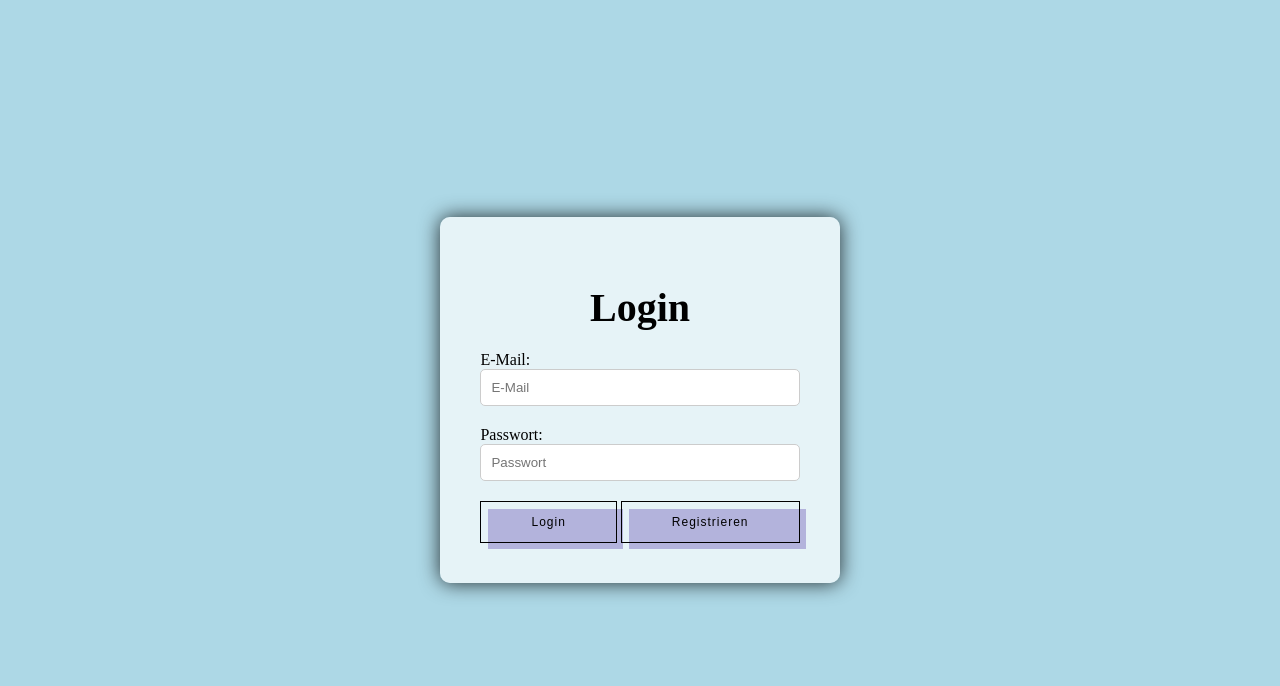
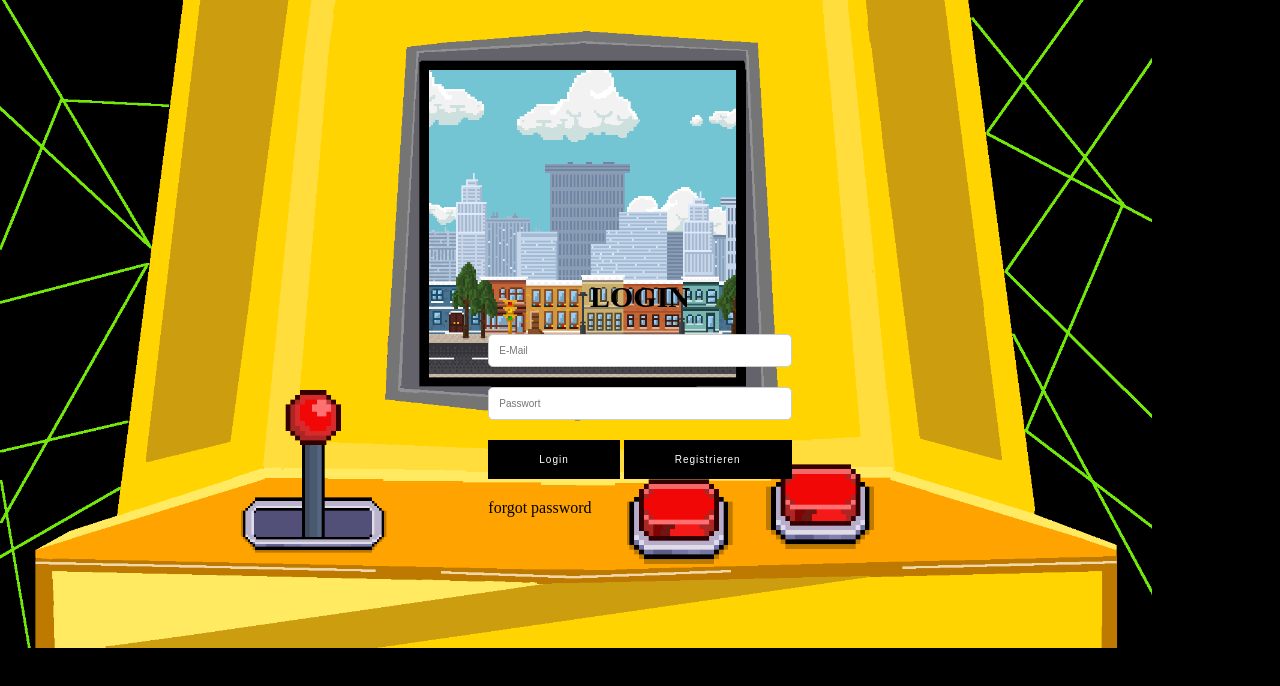
Before and after one commit to Nicolas070707/Bit-Bird, a website built with Vite: page Bit-Bird/index.html in a window 1280 px wide. Built offline with nearby package versions, Linux system fonts and the light colour scheme; no server answers.

Commit message:
10.01.2025
Gutes Neues JAhr

```diff
--- a/Bit-Bird/index.html
+++ b/Bit-Bird/index.html
@@ -1,29 +1,42 @@
 <!DOCTYPE html>
 <html lang="de">
   <head>
-  <meta charset="UTF-8">
-  <meta name="viewport" content="width=device-width, initial-scale=1.0">
+    <meta charset="UTF-8" />
+    <meta name="viewport" content="width=device-width, initial-scale=1.0" />
     <title>Login</title>
     <!-- Firebase Module Scripts -->
-  <script type="module" src="https://www.gstatic.com/firebasejs/10.5.0/firebase-app.js"></script>
-  <script type="module" src="https://www.gstatic.com/firebasejs/10.5.0/firebase-auth.js"></script>
-  <script type="module" src="https://www.gstatic.com/firebasejs/10.5.0/firebase-database.js"></script>
+    <script
+      type="module"
+      src="https://www.gstatic.com/firebasejs/10.5.0/firebase-app.js"
+    ></script>
+    <script
+      type="module"
+      src="https://www.gstatic.com/firebasejs/10.5.0/firebase-auth.js"
+    ></script>
+    <script
+      type="module"
+      src="https://www.gstatic.com/firebasejs/10.5.0/firebase-database.js"
+    ></script>
     <!-- Dein Login-Skript -->
     <script type="module" src="main.js" defer></script>
-  <link rel="stylesheet" href="style.css">
+    <link rel="stylesheet" href="style.css" />
   </head>
   <body>
     <div class="login-container">
-    <h1>Login</h1>
+      <h1>LOGIN</h1>
       <form id="login-form">
         <div>
-        <label for="email">E-Mail:</label>
           <input type="email" id="email" placeholder="E-Mail" required />
         </div>
         <div>
-        <label for="password">Passwort:</label>
-        <input type="password" id="password" placeholder="Passwort" required />
+          <input
+            type="password"
+            id="password"
+            placeholder="Passwort"
+            required
+          />
         </div>
+        <div>
           <button class="button-52" type="submit">Login</button>
           <button
             onclick="window.location.href='./sign.html'"
@@ -33,6 +46,12 @@
           >
             Registrieren
           </button>
+        </div>
+        <a
+          onclick="window.location.href='./password_reset.html'"
+          style="font-weight: 1800" style="color: white;"
+          >forgot password</a
+        >
       </form>
     </div>
   </body>
--- a/Bit-Bird/main.js
+++ b/Bit-Bird/main.js
@@ -1,6 +1,6 @@
-import {getAuth, signInWithEmailAndPassword,} from "https://www.gstatic.com/firebasejs/10.5.0/firebase-auth.js";
+import { getAuth, signInWithEmailAndPassword, sendPasswordResetEmail } from "https://www.gstatic.com/firebasejs/10.5.0/firebase-auth.js";
 import { initializeApp } from "https://www.gstatic.com/firebasejs/10.5.0/firebase-app.js";
-import {getDatabase, ref, get,} from "https://www.gstatic.com/firebasejs/10.5.0/firebase-database.js";
+import { getDatabase, ref, get } from "https://www.gstatic.com/firebasejs/10.5.0/firebase-database.js";
 
 const firebaseConfig = {
   apiKey: import.meta.env.VITE_API_KEY,
@@ -18,9 +18,8 @@ const auth = getAuth(app);
 const database = getDatabase(app);
 
 document.addEventListener("DOMContentLoaded", () => {
-  document
-    .getElementById("login-form")
-    .addEventListener("submit", async (event) => {
+  // Login-Formular
+  document.getElementById("login-form").addEventListener("submit", async (event) => {
     event.preventDefault();
 
     const email = document.getElementById("email").value;
@@ -32,11 +31,7 @@ document.addEventListener("DOMContentLoaded", () => {
     }
 
     try {
-        const userCredential = await signInWithEmailAndPassword(
-          auth,
-          email,
-          password
-        );
+      const userCredential = await signInWithEmailAndPassword(auth, email, password);
       const user = userCredential.user;
 
       const userRef = ref(database, "users/" + user.uid);
@@ -56,4 +51,21 @@ document.addEventListener("DOMContentLoaded", () => {
       alert("Falsche E-Mail oder Passwort. Bitte versuche es erneut.");
     }
   });
+
+  // Passwort vergessen - Link
+  document.getElementById("forgot-password-link").addEventListener("click", (event) => {
+    event.preventDefault();
+    const email = prompt("Bitte gib deine E-Mail-Adresse ein:");
+
+    if (email) {
+      sendPasswordResetEmail(auth, email)
+        .then(() => {
+          alert("Falls diese E-Mail-Adresse existiert, wirst du eine Nachricht zum Zurücksetzen des Passworts erhalten.");
+        })
+        .catch((error) => {
+          console.error("Fehler beim Zurücksetzen des Passworts:", error);
+          alert("Fehler beim Zurücksetzen des Passworts. Bitte versuche es später noch einmal.");
         });
+    }
+  });
+});
--- a/Bit-Bird/style.css
+++ b/Bit-Bird/style.css
@@ -1,25 +1,30 @@
 body {
   display: flex;
+  background-image: url(../Bit-Bird/Logo6.png);
+  background-repeat: no-repeat;
+  background-size:  90%;
+  background-image: center;
+  background-color: black;
   justify-content: center;
-  align-items: center;
-  height: 100vh;
-  margin: 0;
-  background-color: #f3f4f6;
-  background-color: lightblue;
-
 }
 
 .login-container {
-  background-color: rgba(255, 255, 255, 0.7);
   padding: 40px;
   border-radius: 10px;
-  box-shadow: 0px 0px 20px rgba(0, 0, 0, 0.8);
+  box-shadow: 0px 0px 20px rgba(0, 0, 0, 0);
+  height: 380px;
+  width: 380px;
+  margin-top: 150px;
+  display: flex;
+  flex-direction: column;
+  justify-content: center;
+  align-items: center;
 }
 
 .login-container h1 {
   margin-bottom: 20px;
-  font-size: 40px;
   text-align: center;
+  font-size: 30px;
 }
 
 .login-container input[type="text"],
@@ -31,38 +36,19 @@ body {
   border: 1px solid #ccc;
   border-radius: 5px;
   box-sizing: border-box;
+  font-size:10px;
 }
 
 .button-52 {
-  font-size: 12px;
+  font-size: 10px;
   font-weight: 200;
   letter-spacing: 1px;
   padding: 13px 20px 13px;
   outline: 0;
   border: 1px solid black;
-  cursor: pointer;
-  position: relative;
-  background-color: rgba(0, 0, 0, 0);
-  user-select: none;
-  -webkit-user-select: none;
-  touch-action: manipulation;
-}
-
-.button-52:after {
-  content: "";
-  background-color: darkblue;
-  width: 100%;
-  z-index: -1;
-  position: absolute;
-  height: 100%;
-  top: 7px;
-  left: 7px;
-  transition: 0.2s;
-}
-
-.button-52:hover:after {
-  top: 0px;
-  left: 0px;
+  margin-bottom: 20px;
+  background-color: black;
+  color: white;
 }
 
 @media (min-width: 768px) {
--- /dev/null
+++ b/Bit-Bird/style/password_resest.css
@@ -0,0 +1,79 @@
+body {
+    display: flex;
+    justify-content: center;
+    align-items: center;
+    height: 100vh;
+    margin: 0;
+    background-color: #f3f4f6;
+    background-color: lightblue;
+
+  }
+
+  .login-container {
+    background-color: rgba(255, 255, 255, 0.7);
+    padding: 40px;
+    border-radius: 10px;
+    box-shadow: 0px 0px 20px rgba(0, 0, 0, 0.8);
+  }
+
+  .login-container h1 {
+    margin-bottom: 20px;
+    font-size: 40px;
+    text-align: center;
+  }
+
+  .login-container input[type="text"],
+  .login-container input[type="email"],
+  .login-container input[type="password"] {
+    width: 100%;
+    padding: 10px;
+    margin-bottom: 20px;
+    border: 1px solid #ccc;
+    border-radius: 5px;
+    box-sizing: border-box;
+  }
+
+  .button-52 {
+    font-size: 12px;
+    font-weight: 200;
+    letter-spacing: 1px;
+    padding: 13px 20px 13px;
+    outline: 0;
+    border: 1px solid black;
+    cursor: pointer;
+    position: relative;
+    background-color: rgba(0, 0, 0, 0);
+    user-select: none;
+    -webkit-user-select: none;
+    touch-action: manipulation;
+    margin-bottom: 20px;
+  }
+
+  .button-52:after {
+    content: "";
+    background-color: darkblue;
+    width: 100%;
+    z-index: -1;
+    position: absolute;
+    height: 100%;
+    top: 7px;
+    left: 7px;
+    transition: 0.2s;
+  }
+
+  .button-52:hover:after {
+    top: 0px;
+    left: 0px;
+  }
+
+  @media (min-width: 768px) {
+    .button-52 {
+      padding: 13px 50px 13px;
+    }
+  }
+
+  .buttons {
+    display: flex;
+    align-items: center;
+    justify-content: space-between;
+  }
```
Also changed, not shown: Bit-Bird/public/password_reset.html (added, +42 -0 lines), Bit-Bird/public/sign.html (+1 -0 lines), Bit-Bird/script/game.js (+2 -19 lines), Bit-Bird/script/password_reset.js (added, +43 -0 lines), Bit-Bird/Logo6.png (added), 1 other file. Lines whose indentation alone changed are shown as unchanged.
